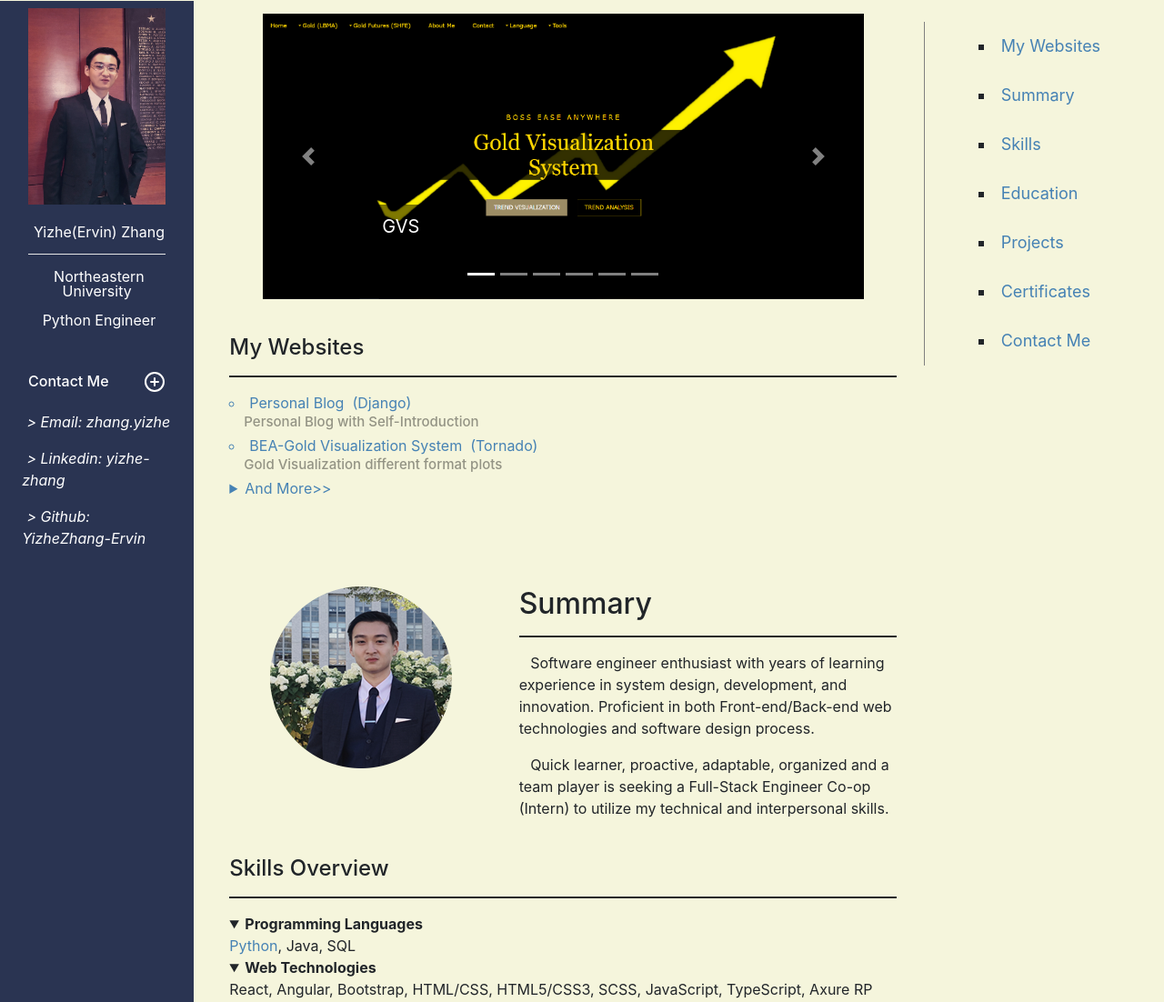
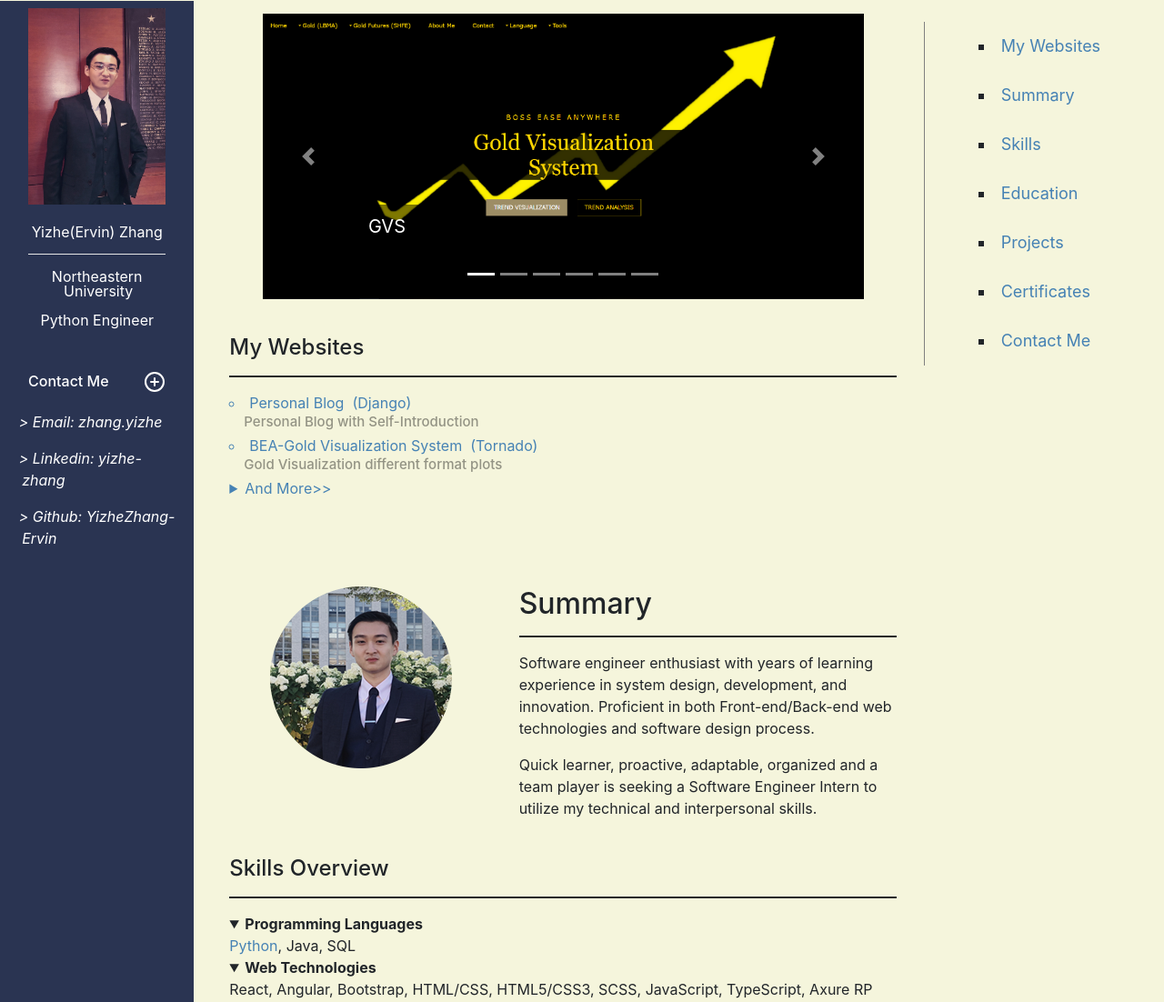
Before and after one commit to YizheZhang-Ervin/EasyEZ_V2, a Django app: page /introduction/ in a window 1280 px wide. Shown: the part 56-1158 px from the top of the page at 91% size. Run offline with Django 3.2, Linux system fonts and the light colour scheme; some libraries are stand-ins or nearby versions.

Commit message:
update css and intro

```diff
--- a/Blog/templates/introduction.html
+++ b/Blog/templates/introduction.html
@@ -107,8 +107,8 @@
                       <div class="col-md-7 order-md-2">
                           <h2 class="featurette-heading">Summary<span class="text-muted"></span></h2>
                           <hr class="bg-dark" style="border:1px solid">
-                          <p>Software engineer enthusiast with years of learning experience in system design, development, and innovation. Proficient in both Front-end/Back-end web technologies and software design process.</p>
-                          <p>Quick learner, proactive, adaptable, organized and a team player is seeking a Full-Stack Engineer Co-op (Intern) to utilize my technical and interpersonal skills.</p>
+                          <p class="p-origin">Software engineer enthusiast with years of learning experience in system design, development, and innovation. Proficient in both Front-end/Back-end web technologies and software design process.</p>
+                          <p class="p-origin">Quick learner, proactive, adaptable, organized and a team player is seeking a Software Engineer Intern to utilize my technical and interpersonal skills.</p>
                       </div>
                       <div class="col-md-5 order-md-1" style="text-align:center;">
                         <embed src="{% static 'img/summary.png'%}">
@@ -134,24 +134,24 @@
                     <details style="margin:0 auto;">
                         <summary style="font-size:18px;"><strong>Northeastern University, Boston, MA</strong><br>&nbsp;&nbsp;&nbsp;&nbsp;2019 - Present</summary>
                         <a target="_blank" href="https://www.northeastern.edu/"><embed src="{% static 'img/neu.jpg'%}"></a>
-                        <p class="line-short">Master of Science in Information Systems</p>
-                        <p class="line-short">Relevant Courses: Application Engineering, Database, Data Science, Web Design</p>
+                        <p class="line-short p-origin">Master of Science in Information Systems</p>
+                        <p class="line-short p-origin">Relevant Courses: Application Engineering, Database, Data Science, Web Design</p>
                     </details>
                     <br>
                     <details style="margin:0 auto;">
                         <summary style="font-size:18px;"><strong>University of California, Los Angeles, CA</strong><br>&nbsp;&nbsp;&nbsp;&nbsp;2017</summary>
                         <a target="_blank" href="http://www.ucla.edu/"><embed src="{% static 'img/ucla.jpg'%}"></a>
-                        <p class="line-short">Certificate of International Business &amp; Leadership Management</p>
-                        <p class="line-short">Relevant Courses: Application Engineering, Database, Data Science, Web Design</p>
+                        <p class="line-short p-origin">Certificate of International Business &amp; Leadership Management</p>
+                        <p class="line-short p-origin">Relevant Courses: Application Engineering, Database, Data Science, Web Design</p>
                     </details>
                     <br>
                     <details style="margin:0 auto;">
                         <summary style="font-size:18px;"><strong>Nantong University, Nantong, Jiangsu, China</strong><br>&nbsp;&nbsp;&nbsp;&nbsp;2015 - 2019</summary>
                         <a target="_blank" href="http://www.ntu.edu.cn/"><embed src="{% static 'img/ntu.jpg'%}"></a>
-                        <p class="line-short">Bachelor of Management in Information Management and Information System</p>
-                        <p class="line-short"><b>Computer Science Courses:</b> Oracle, Software Engineering, Data Structure, Computer Network, Operating System</p>
-                        <p class="line-short"><b>Economics Courses:</b> Economics, Information Economics, Information Analysis, financial management, Accountancy</p>
-                        <p class="line-short"><b>Data Courses:</b> Database, Data Warehousing and Data Mining, SPSS, Statistics, Information Analysis</p>
+                        <p class="line-short p-origin">Bachelor of Management in Information Management and Information System</p>
+                        <p class="line-short p-origin"><b>Computer Science Courses:</b> Oracle, Software Engineering, Data Structure, Computer Network, Operating System</p>
+                        <p class="line-short p-origin"><b>Economics Courses:</b> Economics, Information Economics, Information Analysis, financial management, Accountancy</p>
+                        <p class="line-short p-origin"><b>Data Courses:</b> Database, Data Warehousing and Data Mining, SPSS, Statistics, Information Analysis</p>
                     </details>
                     <br>
                     <!-- projects -->
--- a/static/css/common.css
+++ b/static/css/common.css
@@ -94,7 +94,13 @@
 }
 
 p{
-    text-indent:3%;
+    text-indent:-2%;
+    margin-left:2%;
+}
+
+.p-origin{
+    text-indent:0%;
+    margin-left:0%;
 }
 
 .pi{
```
Also changed, not shown: other parts of Blog/templates/introduction.html (+11 -10 lines).
